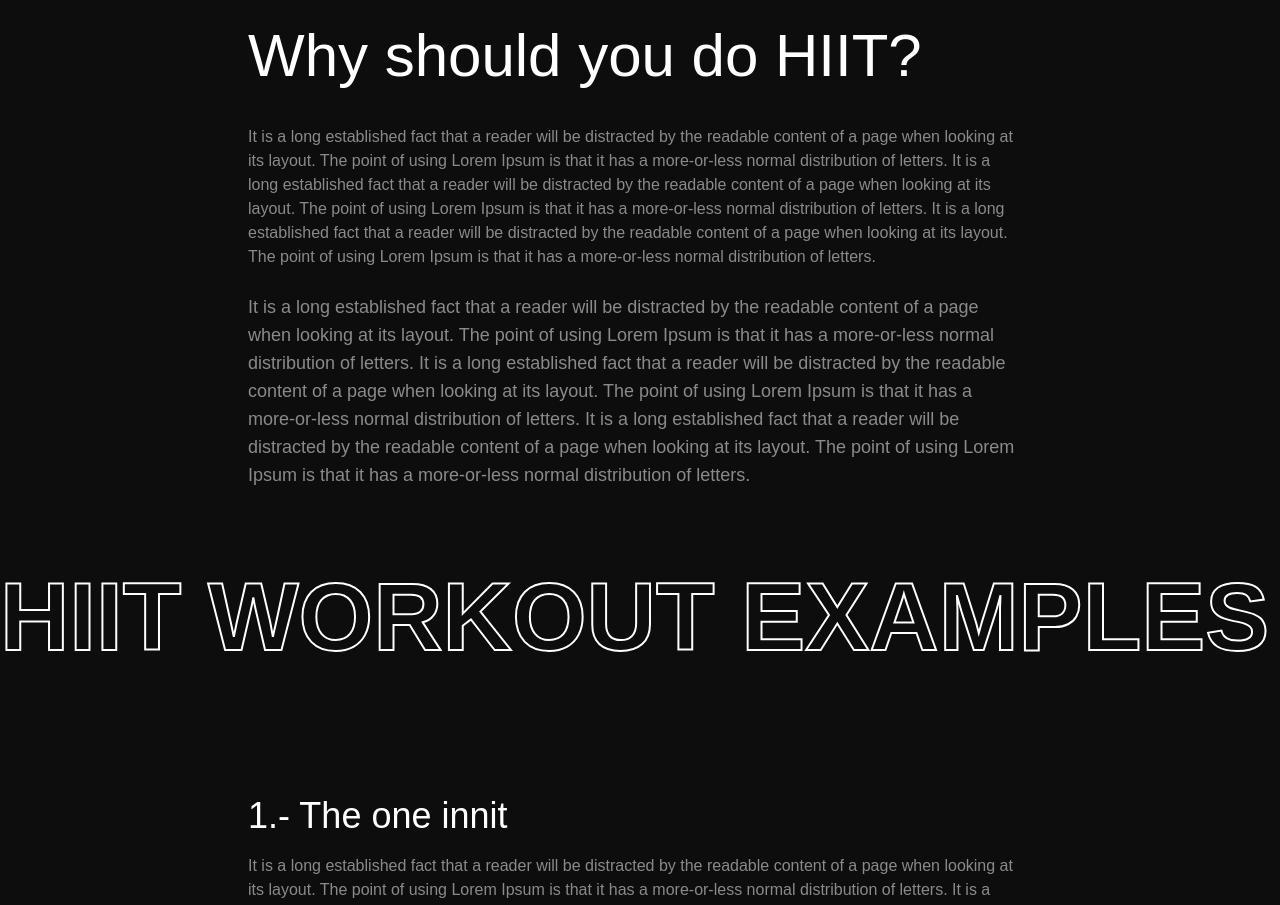
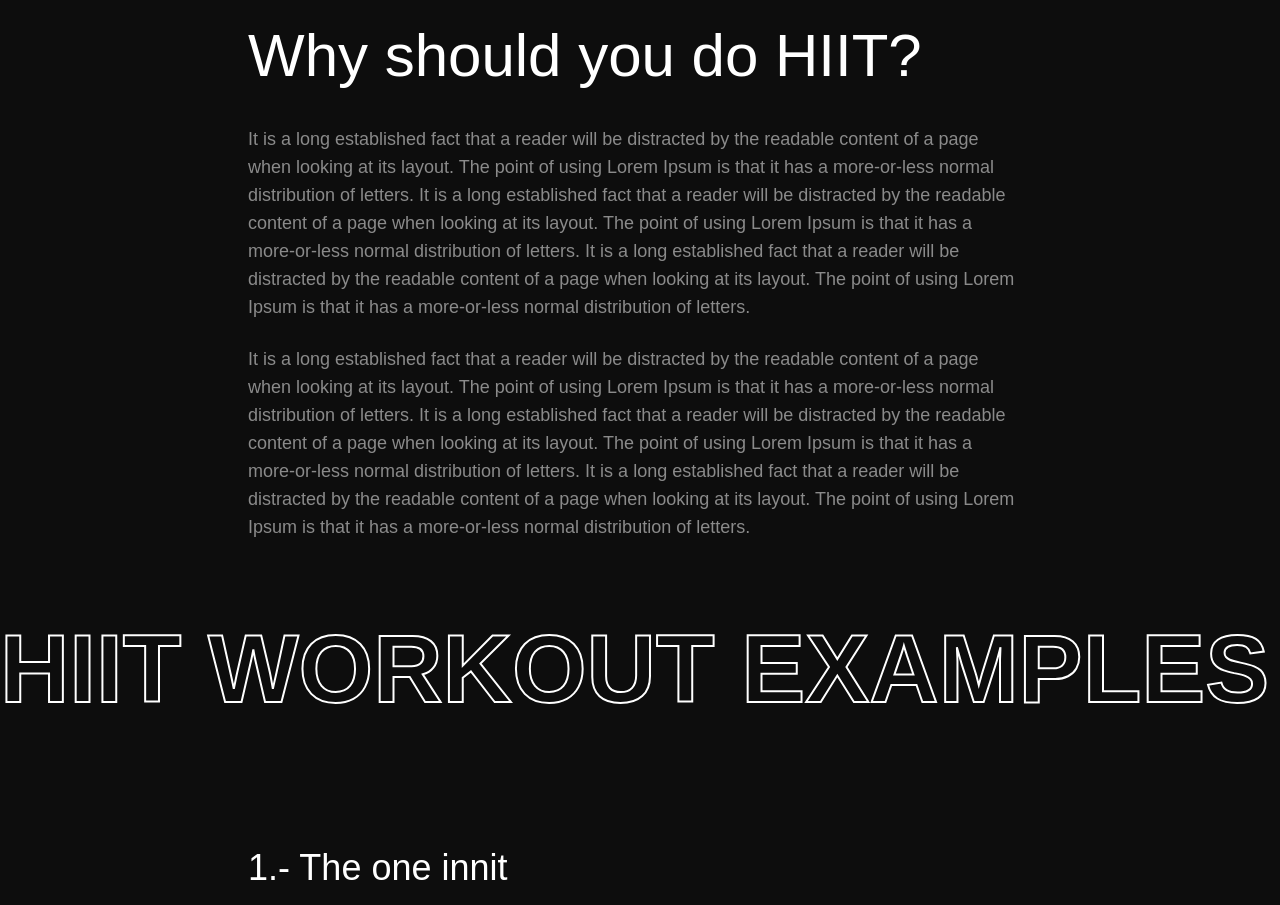
Before and after one commit to lucasjolibois54/lb-fitness, a Next.js app: page /articles/benefitsOfHIIT in a window 1280 px wide. Shown: the part 1480-2385 px from the top of the page. Built offline with nearby package versions, Linux system fonts and the light colour scheme.

Commit message:
Update textSection.js

```diff
--- a/components/blogs/blog-articles/textSection.js
+++ b/components/blogs/blog-articles/textSection.js
@@ -6,7 +6,7 @@ function textSection(props) {
     <div className='max-w-4xl mx-auto'>
             <div className='mt-20 3xl:mt-28 mr-7 ml-7'>
     <h1 className='sm:ml-7 max-w-4xl text-left !leading-tight mt-4 text-white text-4xl xsm:text-3xl sm:text-4xl md:6xl md-lg:text-5xl lg:text-6xl font-medium '>{props.title}</h1>
-    <p className='sm:ml-7 sm:mt-8 max-w-3xl mt-6 text-left text-gray-subtext font-extralight'>{props.paragraph}</p>    </div>
+    <p className='md:text-lg sm:ml-7 sm:mt-8 max-w-3xl mt-6 text-left text-gray-subtext font-extralight'>{props.paragraph}</p>    </div>
     </div>
     </>
   )
```
